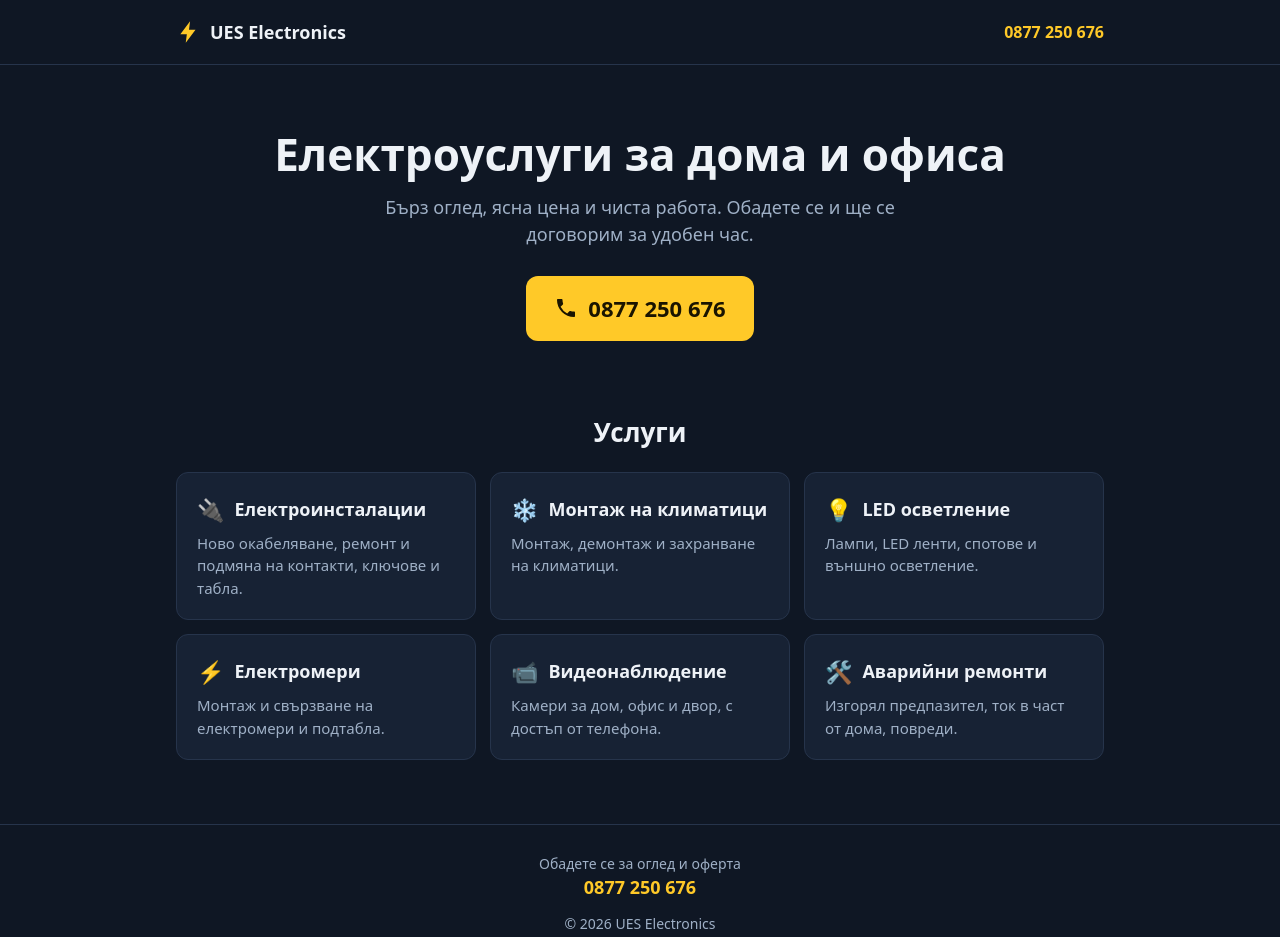
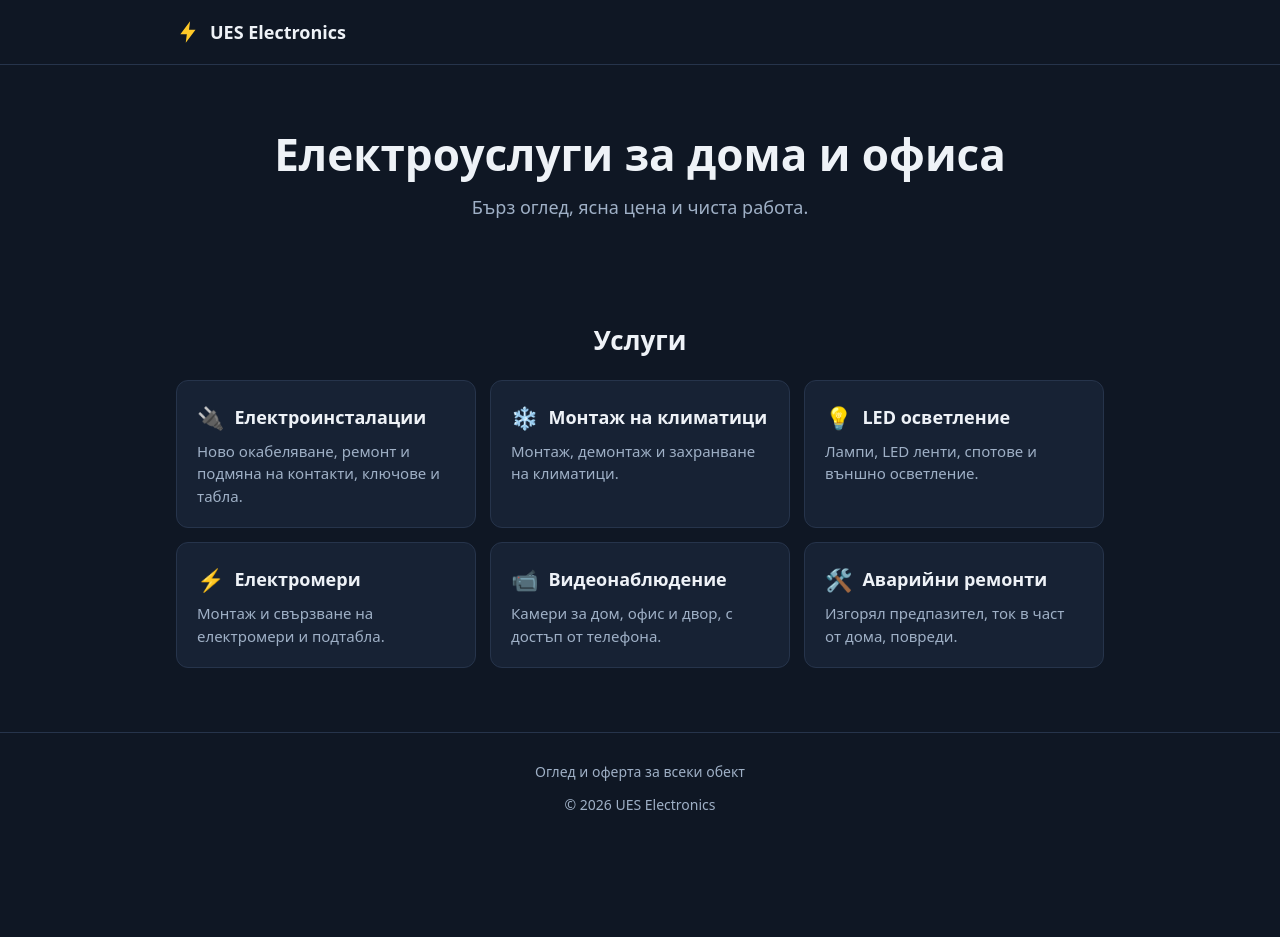
Before and after one commit to MartoIgnatov0220/ues-electronics, a plain HTML site: page index.html in a window 1280 px wide. After the commit the page ends 911 px from the top, so only its background shows below. Drawn offline with Linux system fonts and the light colour scheme.

Commit message:
Remove phone number
Co-Authored-By: Claude Opus 5.5 <noreply@anthropic.com>

```diff
--- a/index.html
+++ b/index.html
@@ -4,9 +4,9 @@
 <meta charset="utf-8">
 <meta name="viewport" content="width=device-width, initial-scale=1">
 <title>UES Electronics</title>
-<meta name="description" content="Електроинсталации, климатици, LED осветление, електромери и видеонаблюдение. Обадете се за оглед и оферта.">
+<meta name="description" content="Електроинсталации, климатици, LED осветление, електромери и видеонаблюдение. Оглед и оферта за всеки обект.">
 <style>
-  /* ==== EDIT HERE: phone number appears in 3 places below (search for 0877) ==== */
+  /* Phone number removed 2026-11-19 at owner request */
   :root {
     --bg: #0f1724;
     --panel: #172234;
@@ -77,7 +77,6 @@
       <svg viewBox="0 0 24 24" aria-hidden="true"><path d="M13 2 4 14h6l-1 8 9-12h-6l1-8z"/></svg>
       UES Electronics
     </div>
-    <a class="head-phone" href="tel:+359877250676">0877 250 676</a>
   </div>
 </header>
 
@@ -85,11 +84,7 @@
   <section class="hero">
     <div class="wrap">
       <h1>Електроуслуги за дома и офиса</h1>
-      <p>Бърз оглед, ясна цена и чиста работа. Обадете се и ще се договорим за удобен час.</p>
-      <a class="call" href="tel:+359877250676">
-        <svg viewBox="0 0 24 24" aria-hidden="true"><path d="M6.6 10.8a15.1 15.1 0 0 0 6.6 6.6l2.2-2.2c.3-.3.7-.4 1-.2 1.1.4 2.3.6 3.6.6.6 0 1 .4 1 1V20c0 .6-.4 1-1 1A17 17 0 0 1 3 4c0-.6.4-1 1-1h3.5c.6 0 1 .4 1 1 0 1.3.2 2.5.6 3.6.1.3 0 .7-.2 1l-2.3 2.2z"/></svg>
-        0877 250 676
-      </a>
+      <p>Бърз оглед, ясна цена и чиста работа.</p>
     </div>
   </section>
 
@@ -128,16 +123,10 @@
 
 <footer>
   <div class="wrap">
-    <p>Обадете се за оглед и оферта</p>
-    <p><a href="tel:+359877250676">0877 250 676</a></p>
+    <p>Оглед и оферта за всеки обект</p>
     <p style="margin-top:12px">© 2026 UES Electronics</p>
   </div>
 </footer>
 
-<a class="sticky" href="tel:+359877250676">
-  <svg viewBox="0 0 24 24" aria-hidden="true"><path d="M6.6 10.8a15.1 15.1 0 0 0 6.6 6.6l2.2-2.2c.3-.3.7-.4 1-.2 1.1.4 2.3.6 3.6.6.6 0 1 .4 1 1V20c0 .6-.4 1-1 1A17 17 0 0 1 3 4c0-.6.4-1 1-1h3.5c.6 0 1 .4 1 1 0 1.3.2 2.5.6 3.6.1.3 0 .7-.2 1l-2.3 2.2z"/></svg>
-  Обади се
-</a>
-
 </body>
 </html>
```
